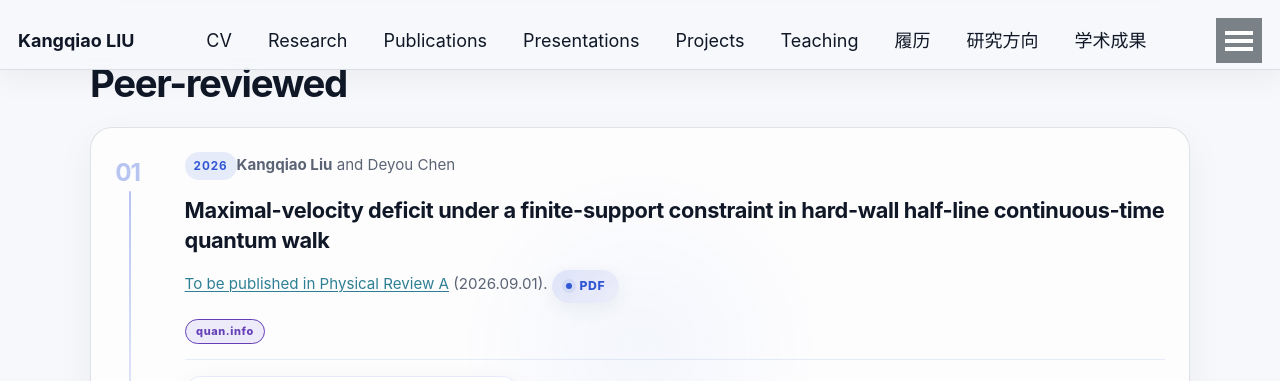
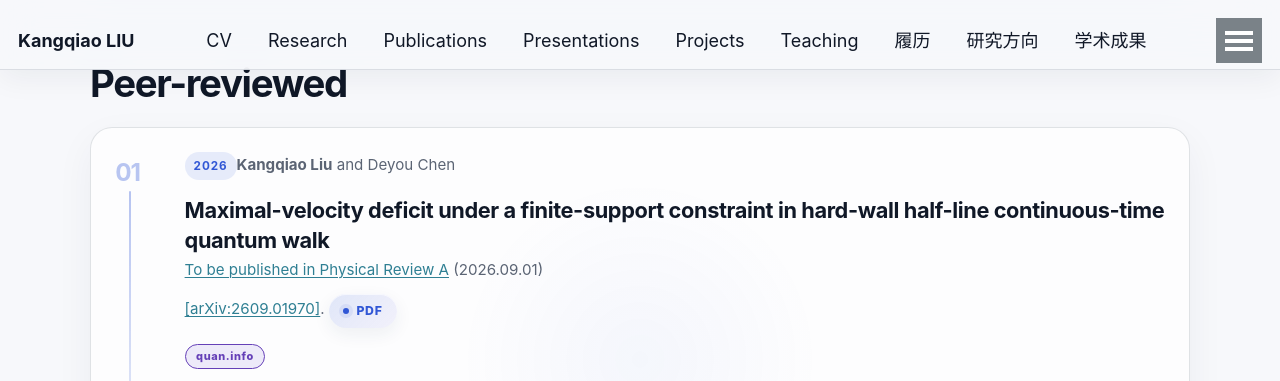
Before and after one commit to KangqiaoLiu/KangqiaoLiu.github.io, a Jekyll site: the page built from _pages/publications.md, in a window 1280 px wide and 900 px high, scrolled down 2112 px, cut to the strip 0-381 px from the top of the window. Built offline with Jekyll 4.4.1, drawn with Linux system fonts in a browser that asks for light colours.

Commit message:
Add arXiv link for accepted hard-wall CTQW paper

```diff
--- a/_pages/publications.md
+++ b/_pages/publications.md
@@ -26,7 +26,8 @@
 ## **Peer-reviewed**
 1. **Kangqiao Liu** and Deyou Chen<br />
   *Maximal-velocity deficit under a finite-support constraint in hard-wall half-line continuous-time quantum walk*<br />
-  [To be published in Physical Review A](https://journals.aps.org/pra/accepted/10.1103/dyyr-z1k8) (2026.09.01). <a href="{{ '/publications/AQ12647.pdf' | relative_url }}" class="btn btn--small" target="_blank" rel="noopener">PDF</a>{% include publication-feature.html id="hardwall_ctqw" lang="en" %}
+  [To be published in Physical Review A](https://journals.aps.org/pra/accepted/10.1103/dyyr-z1k8) (2026.09.01)<br />
+  [[arXiv:2609.01970]](https://arxiv.org/abs/2609.01970). <a href="{{ '/publications/AQ12647.pdf' | relative_url }}" class="btn btn--small" target="_blank" rel="noopener">PDF</a>{% include publication-feature.html id="hardwall_ctqw" lang="en" %}
 2. Chuang Yang, Chuanhong Gao, Deyou Chen, and **Kangqiao Liu**<br />
   *Bound on Lyapunov exponents with spinning particles in Kerr–Newman spacetimes*<br />
   [The European Physical Journal C **86**, 677 (2026)](https://link.springer.com/article/10.1140/epjc/s10052-026-15894-8) (2026.06.22) <a href="{{ '/publications/s10052-026-15894-8.pdf' | relative_url }}" class="btn btn--small" target="_blank" rel="noopener">PDF</a>{% include publication-feature.html id="gravity_kn" lang="en" %}
```
